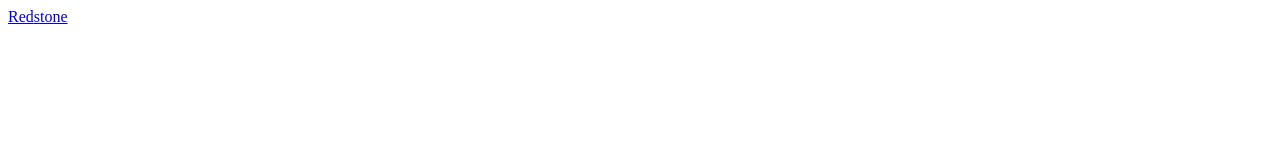
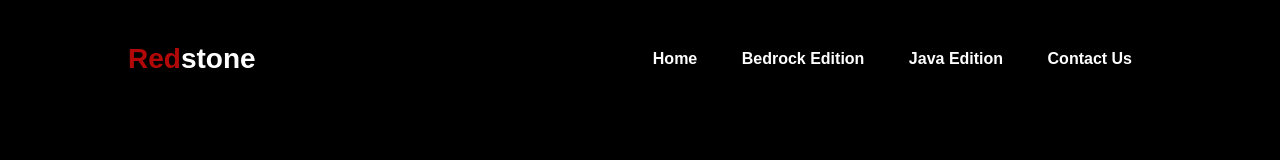
Before and after one commit to Keshayen/Coding, a plain HTML site: page My Webpages/Redstone/index.html in a window 1280 px wide. Drawn offline with Linux system fonts and the light colour scheme.

Commit message:
updated version

```diff
--- a/My Webpages/Redstone/index.html
+++ b/My Webpages/Redstone/index.html
@@ -5,12 +5,20 @@
     <meta http-equiv="X-UA-Compatible" content="IE=edge">
     <meta name="viewport" content="width=device-width, initial-scale=1.0">
     <title>Redstone</title>
+    <link rel="stylesheet" href="style.css">
+    <link rel="icon" href="/My Webpages/Redstone/images/Redstone-dust-logo.png" type="image/x-icon">
 </head>
 <body>
-    <nav class="nabar">
-        <div class="max-width">
-            <div class="logo"><a href="#"><span>Red</span>stone</a></div>
-        </div>
-    </nav>
+    <div class="hero">
+        <nav>
+            <h2 class="logo"><span>Red</span>stone</h2>
+            <ul>
+                <li><a href="#">Home</a></li>
+                <li><a href="#">Bedrock Edition</a></li>
+                <li><a href="#">Java Edition</a></li>
+                <li><a href="#">Contact Us</a></li>
+            </ul>
+        </nav>
+    </div>
 </body>
 </html>
--- a/My Webpages/Redstone/style.css
+++ b/My Webpages/Redstone/style.css
@@ -2,5 +2,48 @@
     margin: 0;
     padding: 0;
     box-sizing: border-box;
+    font-family: sans-serif;
+}
+
+.hero  {
+    height: 100vh;
+    width: 100%;
+    background-size: cover;
+    background-position: center;
+    background-color: black;
+}
+
+nav {
+    display: flex;
+    align-items: center;
+    justify-content: space-between;
+    padding-top: 40px;
+    padding-left: 10%;
+    padding-right: 10%;
+}
+
+.logo {
+    color: white;
+    font-size: 28px;
+}
+
+span {
+    color: #b30808;
+}
+
+nav ul li {
+    list-style: none;
+    display: inline-block;
+    padding: 10px 20px;
+}
+
+nav ul li a {
+    color: white;
     text-decoration: none;
+    font-weight: bold;
 }
+
+nav ul li a:hover {
+    color: #b30808;
+    transition: .3s;
+}
```
Also changed, not shown: My Webpages/Redstone/images/Redstone-dust-logo.png (added), My Webpages/Redstone/images/complementary-shaders-redstone-lac-1200x675.jpg (added).
